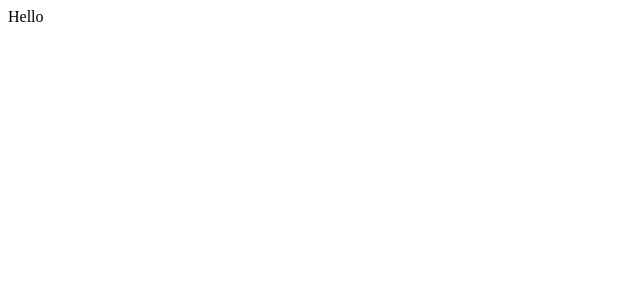
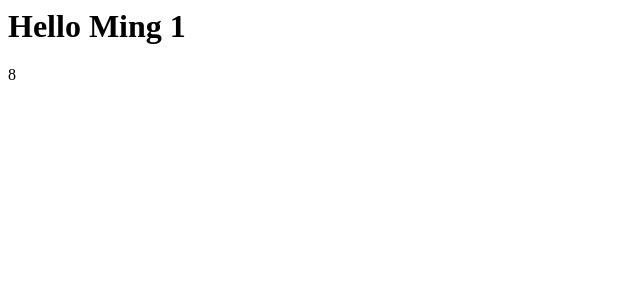
Before and after one commit to mingderwang/parcel-typescript-react, a React (Vite) app: page / in a window 1280 px wide. Shown: the top 300 px of the page, without its empty margins (0-640 px from the left). Built offline with nearby package versions, Linux system fonts and the light colour scheme.

Commit message:
test + - counter

```diff
--- /dev/null
+++ b/App.tsx
@@ -0,0 +1,13 @@
+import React, { useState } from 'react'
+import UseEffectComponent from "./UseEffectComponent"
+
+export default function App() {
+  const [count, setCount] = useState<number>(1);
+  console.log('ming')
+  return (
+    <div>
+      <h1>Hello Ming {count}</h1>
+      <UseEffectComponent/>
+    </div>
+  );
+}
--- /dev/null
+++ b/UseEffectComponent.tsx
@@ -0,0 +1,16 @@
+import React, { useState, useEffect } from "react";
+
+function UseEffectComponent() {
+  const [val, valSet] = useState(1);
+
+  useEffect(() => {
+    const timer = window.setInterval(() => {
+      valSet((v) => v + 1);
+    }, 1000);
+    return () => window.clearInterval(timer);
+  }, []);
+
+  return <div>{val}</div>;
+}
+
+export default UseEffectComponent;
--- a/index.tsx
+++ b/index.tsx
@@ -1,11 +1,8 @@
-// index.tsx
-
 import React from 'react'
 import ReactDOM from 'react-dom'
-
-console.log('Hello from tsx!')
+import App from './App'
 
 ReactDOM.render(
-  <p>Hello</p>,
+  <App/>,
   document.getElementById('root'),
 )
--- a/package.json
+++ b/package.json
@@ -11,6 +11,7 @@
   },
   "dependencies": {
     "react": "^17.0.1",
-    "react-dom": "^17.0.1"
+    "react-dom": "^17.0.1",
+    "twin.macro": "^2.3.0"
   }
 }
```
Also changed, not shown: 1 other file (tests, documents, lock files or other folders).
